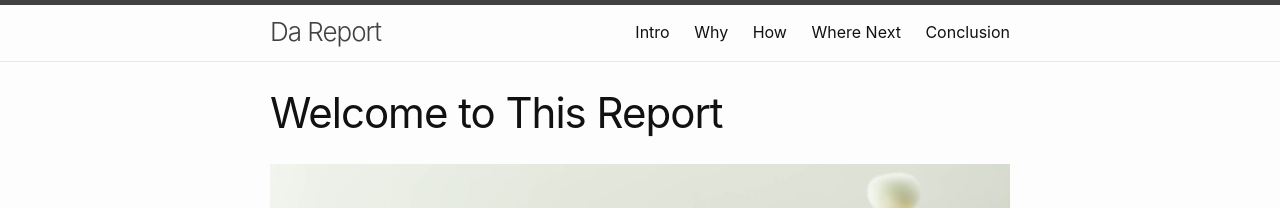
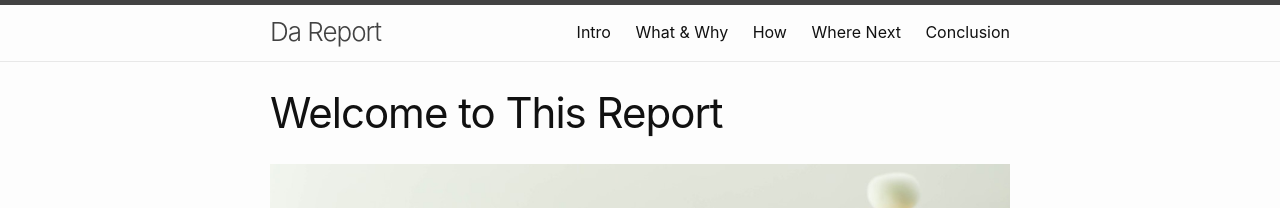
Before and after one commit to datachefs/cdv-notes, a Jekyll site: the page built from a.md, in a window 1280 px wide. Shown: the top 208 px of the page. Built offline with Jekyll 4.4.1, drawn with Linux system fonts in a browser that asks for light colours.

Commit message:
tweak menus

```diff
--- a/_config.yml
+++ b/_config.yml
@@ -9,7 +9,7 @@ navigation_links:
     # link: 'about/'
   - name: Intro
     link: "intro/"
-  - name: Why
+  - name: 'What & Why'
     link: 'why/'
   - name: How
     link: 'creative-dataviz'
```
